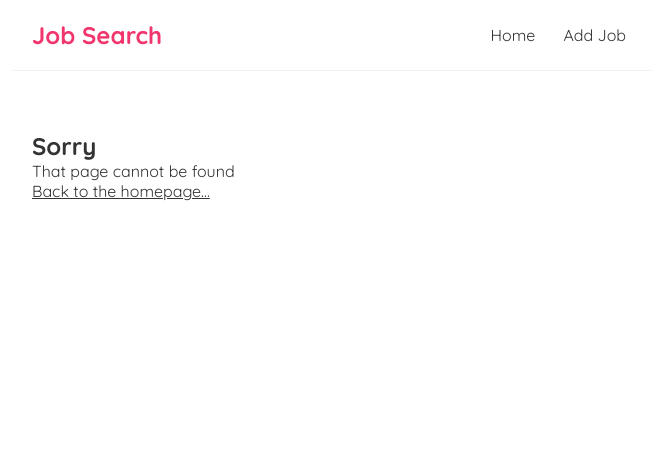
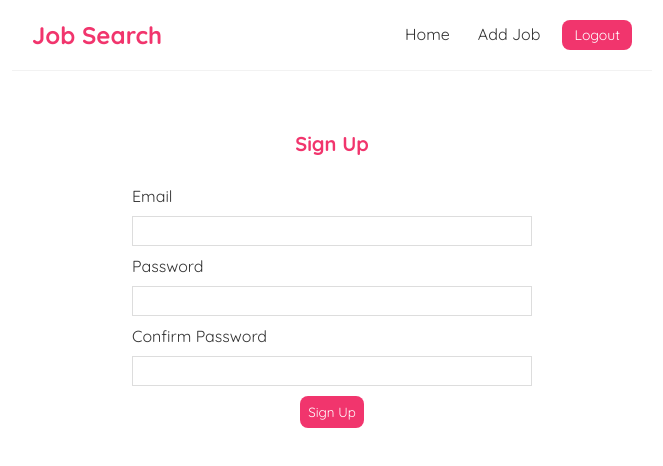
Before and after one commit to aroushirfan/cm3, a React (Vite) app in the folder frontend/: page /signup in a window 1280 px wide. Shown: the top 466 px of the page, without its empty margins (308-971 px from the left). Built offline with nearby package versions, Linux system fonts and the light colour scheme; sample sign-in values are in the browser's storage.

Commit message:
Add navbar with authentication: Sign Up/Login buttons and protected routes

```diff
--- a/frontend/src/App.jsx
+++ b/frontend/src/App.jsx
@@ -5,6 +5,8 @@ import Home from "./pages/HomePage";
 import AddJobPage from "./pages/AddJobPage";
 import EditJobPage from "./pages/EditJobPage";
 import JobDetailsPage from "./pages/JobDetailsPage";
+import LoginPage from "./pages/LoginPage";
+import SignUpPage from "./pages/SignUpPage";
 import Navbar from "./components/Navbar";
 import NotFoundPage from "./pages/NotFoundPage";
 
@@ -16,6 +18,8 @@ const App = () => {
         <div className="content">
           <Routes>
             <Route path="/" element={<Home />} />
+            <Route path="/login" element={<LoginPage />} />
+            <Route path="/signup" element={<SignUpPage />} />
             <Route path="/add-job" element={<AddJobPage />} />
 
             {/* Job Details Page */}
--- a/frontend/src/components/Navbar.jsx
+++ b/frontend/src/components/Navbar.jsx
@@ -1,10 +1,57 @@
+import { useState, useEffect } from "react";
+import { Link, useNavigate, useLocation } from "react-router-dom";
+
 const Navbar = () => {
+  const [isAuthenticated, setIsAuthenticated] = useState(false);
+  const navigate = useNavigate();
+  const location = useLocation();
+
+  useEffect(() => {
+    // Check if user is authenticated
+    const checkAuth = () => {
+      const authStatus = localStorage.getItem("isAuthenticated");
+      setIsAuthenticated(authStatus === "true");
+    };
+
+    checkAuth();
+
+    // Listen for custom auth event (when login/signup happens)
+    const handleAuthChange = () => {
+      checkAuth();
+    };
+
+    window.addEventListener("authChange", handleAuthChange);
+    window.addEventListener("storage", handleAuthChange);
+
+    return () => {
+      window.removeEventListener("authChange", handleAuthChange);
+      window.removeEventListener("storage", handleAuthChange);
+    };
+  }, [location]);
+
+  const handleLogout = () => {
+    localStorage.removeItem("isAuthenticated");
+    setIsAuthenticated(false);
+    window.dispatchEvent(new Event("authChange"));
+    navigate("/");
+  };
+
   return (
     <nav className="navbar">
       <h1>Job Search</h1>
       <div className="links">
-        <a href="/">Home</a>
-        <a href="/add-job">Add Job</a>
+        {!isAuthenticated ? (
+          <>
+            <Link to="/signup">Sign Up</Link>
+            <Link to="/login">Login</Link>
+          </>
+        ) : (
+          <>
+            <Link to="/">Home</Link>
+            <Link to="/add-job">Add Job</Link>
+            <button onClick={handleLogout} className="logout-btn">Logout</button>
+          </>
+        )}
       </div>
     </nav>
   );
--- a/frontend/src/index.css
+++ b/frontend/src/index.css
@@ -27,6 +27,21 @@
 }
 .navbar a:hover {
   color: #f1356d;
+}
+.navbar .logout-btn {
+  margin-left: 16px;
+  background: #f1356d;
+  color: #fff;
+  border: 0;
+  padding: 6px 12px;
+  border-radius: 8px;
+  cursor: pointer;
+  text-decoration: none;
+  font-size: 14px;
+}
+.navbar .logout-btn:hover {
+  background: #d12a5a;
+  color: #fff;
 }
 .content {
   max-width: 600px;
--- a/frontend/src/pages/AddJobPage.jsx
+++ b/frontend/src/pages/AddJobPage.jsx
@@ -1,8 +1,16 @@
-import { useState } from "react";
+import { useState, useEffect } from "react";
 import { useNavigate } from "react-router-dom";
 
 const AddJobPage = () => {
   const navigate = useNavigate();
+
+  // Check authentication on mount
+  useEffect(() => {
+    const authStatus = localStorage.getItem("isAuthenticated");
+    if (authStatus !== "true") {
+      navigate("/login");
+    }
+  }, [navigate]);
 
   const [title, setTitle] = useState("");
   const [type, setType] = useState("Full-Time");
--- a/frontend/src/pages/EditJobPage.jsx
+++ b/frontend/src/pages/EditJobPage.jsx
@@ -5,6 +5,14 @@ import axios from "axios";
 const EditJobPage = () => {
   const { jobId } = useParams();
   const navigate = useNavigate();
+
+  // Check authentication on mount
+  useEffect(() => {
+    const authStatus = localStorage.getItem("isAuthenticated");
+    if (authStatus !== "true") {
+      navigate("/login");
+    }
+  }, [navigate]);
 
   const [title, setTitle] = useState("");
   const [type, setType] = useState("Full-Time");
--- a/frontend/src/pages/JobDetailsPage.jsx
+++ b/frontend/src/pages/JobDetailsPage.jsx
@@ -5,6 +5,25 @@ const JobDetailsPage = () => {
   const { jobId } = useParams();
   const navigate = useNavigate();
   const [job, setJob] = useState(null);
+  const [isAuthenticated, setIsAuthenticated] = useState(false);
+
+  useEffect(() => {
+    // Check authentication status
+    const authStatus = localStorage.getItem("isAuthenticated");
+    setIsAuthenticated(authStatus === "true");
+
+    // Listen for auth changes
+    const handleAuthChange = () => {
+      const authStatus = localStorage.getItem("isAuthenticated");
+      setIsAuthenticated(authStatus === "true");
+    };
+
+    window.addEventListener("authChange", handleAuthChange);
+
+    return () => {
+      window.removeEventListener("authChange", handleAuthChange);
+    };
+  }, []);
 
   useEffect(() => {
     const fetchJob = async () => {
@@ -69,6 +88,8 @@ const JobDetailsPage = () => {
         ))}
       </ul>
 
+      {isAuthenticated && (
+        <>
           <button onClick={deleteJob} style={{ marginRight: "10px" }}>
             Delete
           </button>
@@ -76,6 +97,8 @@ const JobDetailsPage = () => {
           <Link to={`/edit-job/${jobId}`}>
             <button>Edit</button>
           </Link>
+        </>
+      )}
     </div>
   );
 };
--- /dev/null
+++ b/frontend/src/pages/LoginPage.jsx
@@ -0,0 +1,50 @@
+import { useState } from "react";
+import { useNavigate } from "react-router-dom";
+
+const LoginPage = () => {
+  const [email, setEmail] = useState("");
+  const [password, setPassword] = useState("");
+  const navigate = useNavigate();
+
+  const handleSubmit = async (e) => {
+    e.preventDefault();
+
+    // Simple authentication - set localStorage
+    // In a real app, you would call your backend API here
+    if (email && password) {
+      localStorage.setItem("isAuthenticated", "true");
+      // Dispatch custom event to update navbar
+      window.dispatchEvent(new Event("authChange"));
+      navigate("/");
+    } else {
+      alert("Please enter email and password");
+    }
+  };
+
+  return (
+    <div className="create">
+      <h2>Login</h2>
+      <form onSubmit={handleSubmit}>
+        <label>Email</label>
+        <input
+          type="email"
+          required
+          value={email}
+          onChange={(e) => setEmail(e.target.value)}
+        />
+
+        <label>Password</label>
+        <input
+          type="password"
+          required
+          value={password}
+          onChange={(e) => setPassword(e.target.value)}
+        />
+
+        <button type="submit">Login</button>
+      </form>
+    </div>
+  );
+};
+
+export default LoginPage;
--- /dev/null
+++ b/frontend/src/pages/SignUpPage.jsx
@@ -0,0 +1,64 @@
+import { useState } from "react";
+import { useNavigate } from "react-router-dom";
+
+const SignUpPage = () => {
+  const [email, setEmail] = useState("");
+  const [password, setPassword] = useState("");
+  const [confirmPassword, setConfirmPassword] = useState("");
+  const navigate = useNavigate();
+
+  const handleSubmit = async (e) => {
+    e.preventDefault();
+
+    if (password !== confirmPassword) {
+      alert("Passwords do not match");
+      return;
+    }
+
+    // Simple signup - set localStorage
+    // In a real app, you would call your backend API here
+    if (email && password) {
+      localStorage.setItem("isAuthenticated", "true");
+      // Dispatch custom event to update navbar
+      window.dispatchEvent(new Event("authChange"));
+      navigate("/");
+    } else {
+      alert("Please fill in all fields");
+    }
+  };
+
+  return (
+    <div className="create">
+      <h2>Sign Up</h2>
+      <form onSubmit={handleSubmit}>
+        <label>Email</label>
+        <input
+          type="email"
+          required
+          value={email}
+          onChange={(e) => setEmail(e.target.value)}
+        />
+
+        <label>Password</label>
+        <input
+          type="password"
+          required
+          value={password}
+          onChange={(e) => setPassword(e.target.value)}
+        />
+
+        <label>Confirm Password</label>
+        <input
+          type="password"
+          required
+          value={confirmPassword}
+          onChange={(e) => setConfirmPassword(e.target.value)}
+        />
+
+        <button type="submit">Sign Up</button>
+      </form>
+    </div>
+  );
+};
+
+export default SignUpPage;
```
Lines whose indentation alone changed are shown as unchanged.
